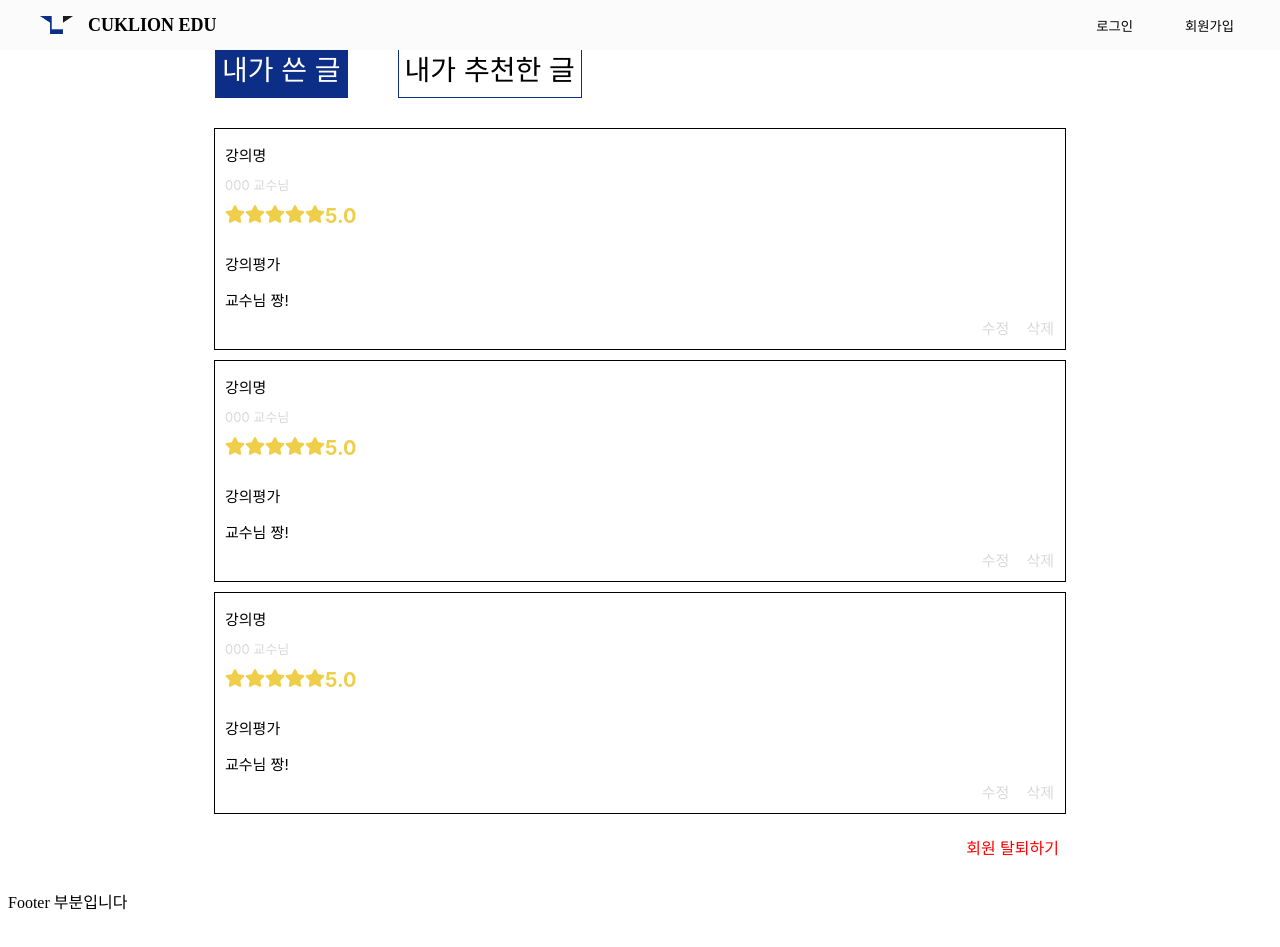
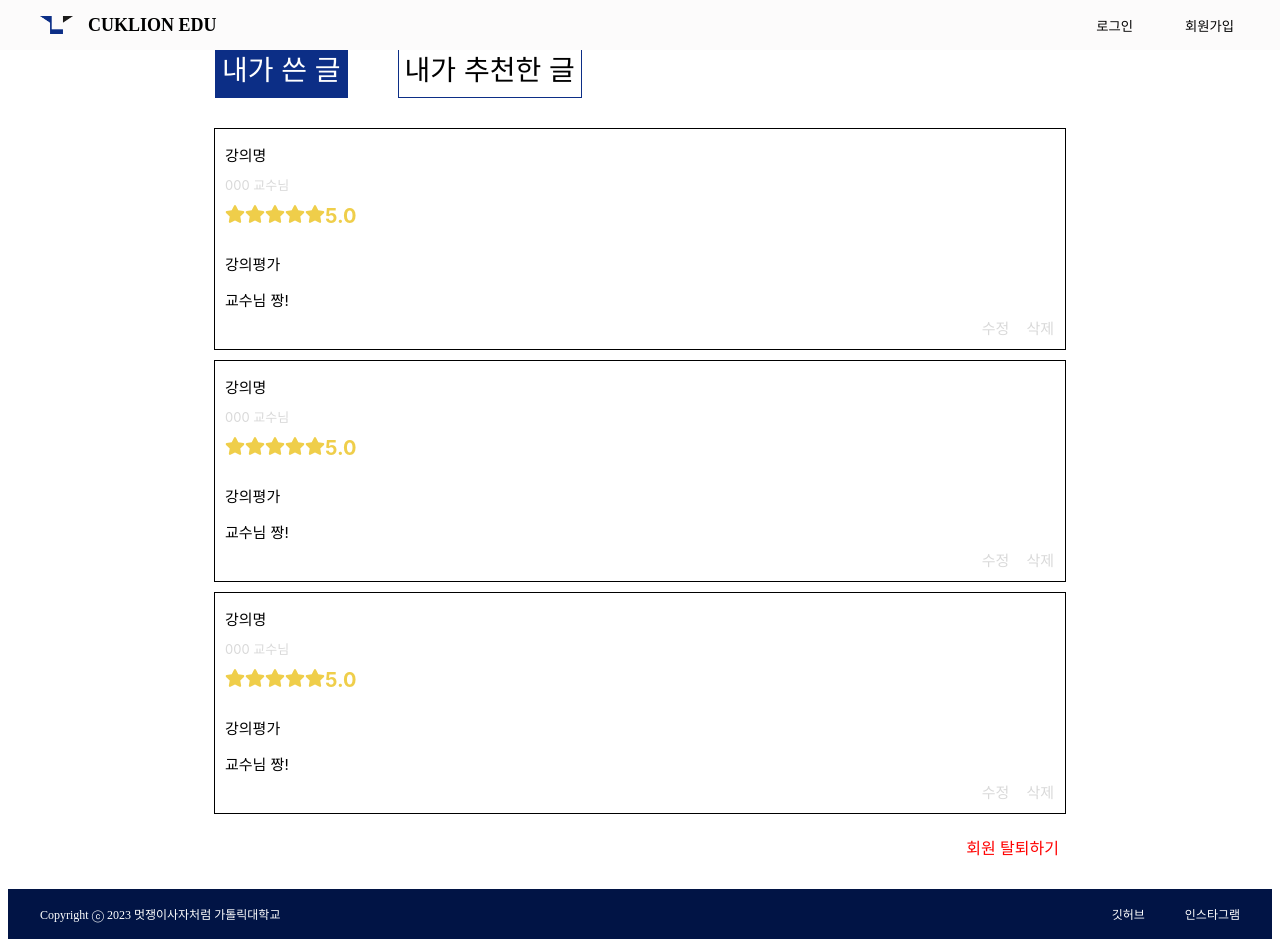
Before and after one commit to CUK-LikeLion-Common/Evaluation-Lecture-team10, a React (Create React App) app: page /user/1 in a window 1280 px wide. Before the commit the page ends 921 px from the top, so only its background shows below. Built offline with nearby package versions, Linux system fonts and the light colour scheme.

Commit message:
style: footer UI 구현 #15

```diff
--- a/src/shared/Footer.jsx
+++ b/src/shared/Footer.jsx
@@ -1,5 +1,76 @@
+import styled from "styled-components";
+
 const Footer = () => {
-  return <div>Footer 부분입니다</div>;
+  return (
+    <Wrapper>
+      <Contents>
+        <FooterTxt>Copyright ⓒ 2023 멋쟁이사자처럼 가톨릭대학교</FooterTxt>
+        <Navigation>
+          <ul>
+            <li>
+              <Button href="https://github.com/CUK-LikeLion-Common/Evaluation-Lecture-team10">
+                깃허브
+              </Button>
+            </li>
+            <li>
+              <Button href="https://www.instagram.com/likelioncuk/?igshid=MmIzYWVlNDQ5Yg%3D%3D">
+                인스타그램
+              </Button>
+            </li>
+          </ul>
+        </Navigation>
+      </Contents>
+    </Wrapper>
+  );
 };
 
+const Wrapper = styled.footer`
+  background-color: #011445;
+  color: white;
+  width: 100%;
+  height: 50px;
+`;
+
+const Contents = styled.div`
+  display: flex;
+  width: 96%;
+  max-width: 1200px;
+  height: 100%;
+  margin: 0 auto;
+  align-items: center;
+  justify-content: space-between;
+`;
+
+const FooterTxt = styled.div`
+  color: #ffffff;
+  display: flex;
+  align-items: center;
+  border: none;
+  background-color: transparent;
+  padding: 0;
+  margin-right: auto;
+  cursor: pointer;
+  font-size: 12px;
+`;
+
+const Navigation = styled.nav`
+  ul {
+    display: flex;
+    list-style: none;
+
+    li + li {
+      margin-left: 30px;
+    }
+  }
+`;
+
+const Button = styled.a`
+  border: none;
+  background-color: transparent;
+  margin-left: 10px;
+  color: #ffffff;
+  font-size: 12px;
+  text-decoration: none;
+`;
+
 export default Footer;
```
